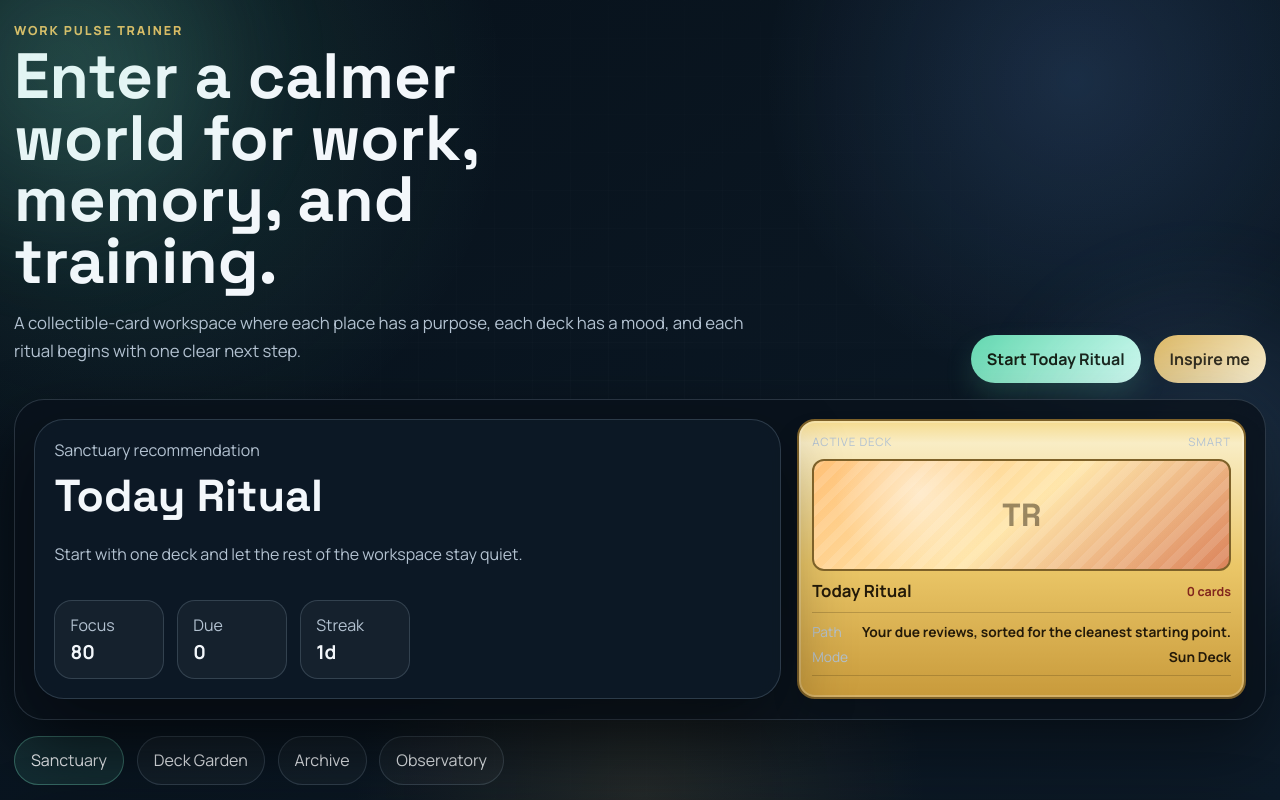
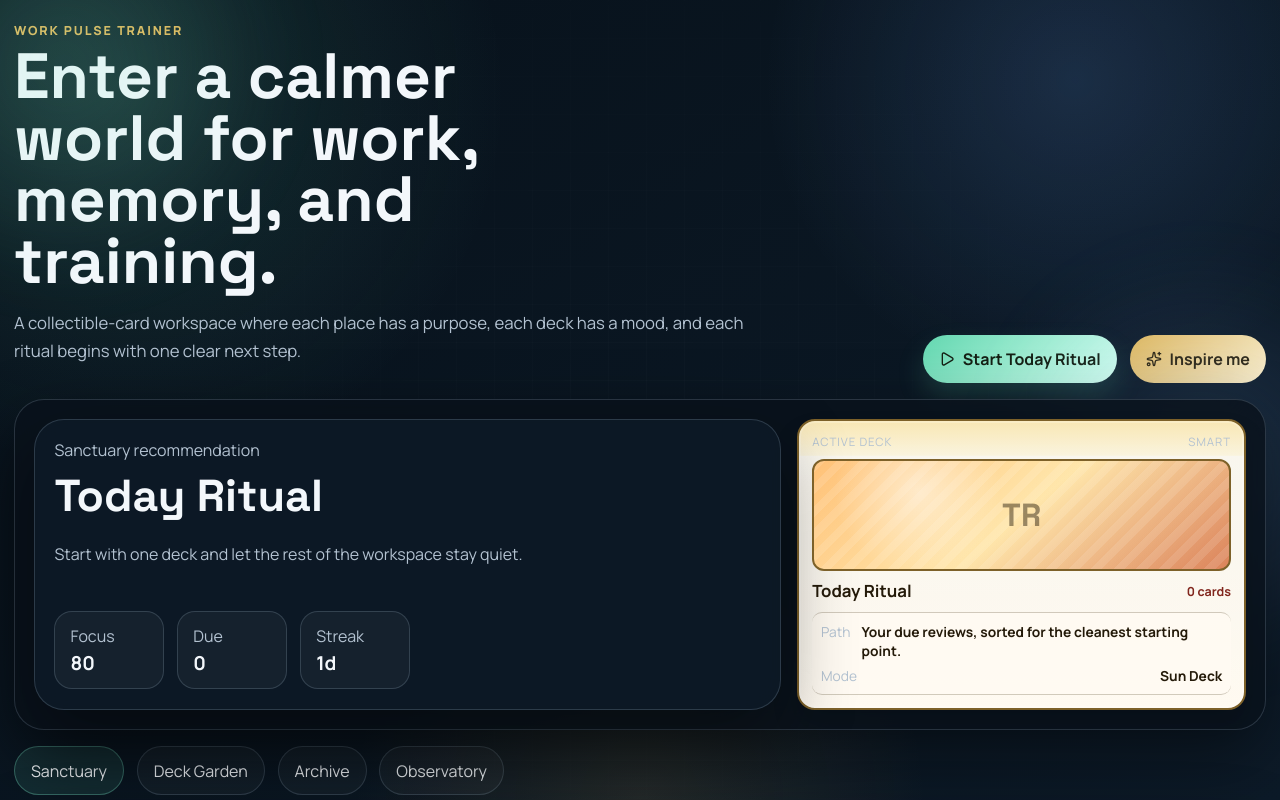
Before and after one commit to GauravJ3/work-tracker-srs, a React (Vite) app: page / in a window 1280 px wide. Shown: the top 800 px of the page. Built offline with nearby package versions, Linux system fonts and the light colour scheme.

Commit message:
fix: improve card readability and icon actions

```diff
--- a/package.json
+++ b/package.json
@@ -9,6 +9,7 @@
     "preview": "vite preview"
   },
   "dependencies": {
+    "lucide-react": "^0.577.0",
     "react": "^19.1.1",
     "react-dom": "^19.1.1"
   },
--- a/src/App.jsx
+++ b/src/App.jsx
@@ -1,4 +1,15 @@
 import { useEffect, useMemo, useRef, useState } from "react";
+import {
+  Archive,
+  Bell,
+  CheckCircle2,
+  ExternalLink,
+  FolderPlus,
+  Play,
+  RefreshCw,
+  Sparkles,
+  Upload,
+} from "lucide-react";
 import { blindItems } from "./data/blind75";
 import { createManualItem, mergeImportedItems, parseCsv, rowsToItems } from "./lib/importers";
 import { fetchSheetRows } from "./lib/sheets";
@@ -679,9 +690,11 @@ function App() {
           </div>
           <div className="hero-actions">
             <button className="button button-primary" type="button" onClick={() => startSession(activeDeck)}>
+              <Play size={16} />
               Start {activeDeck?.name || "ritual"}
             </button>
             <button className="button button-secondary" type="button" onClick={inspire}>
+              <Sparkles size={16} />
               Inspire me
             </button>
           </div>
@@ -744,9 +757,11 @@ function App() {
                     </p>
                     <div className="hero-actions">
                       <button className="button button-primary" type="button" onClick={() => startSession(activeDeck)}>
+                        <Play size={16} />
                         Enter ritual
                       </button>
                       <button className="button button-ghost" type="button" onClick={() => setView("decks")}>
+                        <Archive size={16} />
                         Explore decks
                       </button>
                     </div>
@@ -776,6 +791,7 @@ function App() {
                         badge={index === 0 ? "Next Card" : `#${index + 1}`}
                         footer={
                           <button className="button button-ghost" type="button" onClick={() => startSession(activeDeck)}>
+                            <Play size={16} />
                             Review in session
                           </button>
                         }
@@ -875,6 +891,7 @@ function App() {
                       onChange={(event) => setDeckForm((current) => ({ ...current, description: event.target.value }))}
                     />
                     <button className="button button-primary" type="submit">
+                      <FolderPlus size={16} />
                       Create deck
                     </button>
                   </form>
@@ -890,6 +907,7 @@ function App() {
                               <span>{hydrated.count} cards • {deck.description}</span>
                             </button>
                             <button className="button button-ghost" type="button" onClick={() => removeDeck(deck.id)}>
+                              <Archive size={16} />
                               Archive
                             </button>
                           </article>
@@ -942,6 +960,7 @@ function App() {
                     onChange={(event) => setItemForm((current) => ({ ...current, category: event.target.value }))}
                   />
                   <button className="button button-primary" type="submit">
+                    <FolderPlus size={16} />
                     Add card
                   </button>
                     </form>
@@ -958,6 +977,7 @@ function App() {
                               <div className="card-actions">
                                 {!done ? (
                                   <button className="button button-ghost" type="button" onClick={() => completeItem(item.id)}>
+                                    <CheckCircle2 size={16} />
                                     Complete
                                   </button>
                                 ) : null}
@@ -976,6 +996,7 @@ function App() {
                                       type="button"
                                       onClick={() => addTrackedItemToDeck(selectedCustomDeck.id, item.id)}
                                     >
+                                      <FolderPlus size={16} />
                                       Add to {selectedCustomDeck.name}
                                     </button>
                                   )
@@ -1032,6 +1053,7 @@ function App() {
                           <strong>
                             <a href={href} target="_blank" rel="noreferrer">
                               {item.title}
+                              <ExternalLink size={14} className="inline-icon" />
                             </a>
                           </strong>
                           <span className="trainer-hp">{solved ? "Solved" : tracked ? "Tracked" : "Wild"}</span>
@@ -1041,14 +1063,17 @@ function App() {
                         </div>
                         <div className="card-actions">
                           <button className="button button-ghost" type="button" onClick={() => addBlindItem(item)}>
+                            <FolderPlus size={16} />
                             {tracked ? "Track again" : "Track"}
                           </button>
                           {selectedCustomDeck ? (
                             <button className="button button-ghost" type="button" onClick={() => addBlindItem(item, selectedCustomDeck.id)}>
+                              <FolderPlus size={16} />
                               Add to deck
                             </button>
                           ) : null}
                           <button className="button button-primary" type="button" disabled={solved} onClick={() => toggleSolved(item.id)}>
+                            <CheckCircle2 size={16} />
                             {solved ? "Solved" : "Mark solved"}
                           </button>
                         </div>
@@ -1121,12 +1146,15 @@ function App() {
                   </div>
                   <div className="stack-list">
                     <button className="button button-primary" type="button" onClick={() => syncFromSheet(false)}>
+                      <RefreshCw size={16} />
                       Sync from sheet
                     </button>
                     <button className="button button-secondary" type="button" onClick={() => fileRef.current?.click()}>
+                      <Upload size={16} />
                       Import CSV
                     </button>
                     <button className="button button-ghost" type="button" onClick={enableNotifications}>
+                      <Bell size={16} />
                       Enable notifications
                     </button>
                     <label className="toggle-line">
@@ -1286,6 +1314,7 @@ function FocusSessionOverlay({ deck, session, currentItem, progress, onAnswer, o
             <h2>{deck?.name || "Session"}</h2>
           </div>
           <button className="button button-ghost" type="button" onClick={onClose}>
+            <Archive size={16} />
             Leave ritual
           </button>
         </div>
@@ -1306,6 +1335,7 @@ function FocusSessionOverlay({ deck, session, currentItem, progress, onAnswer, o
             <h3>You cleared {session.reviewed.length} cards.</h3>
             <p>Return to the studio when you want the next deck.</p>
             <button className="button button-primary" type="button" onClick={onClose}>
+              <Sparkles size={16} />
               Return to studio
             </button>
           </div>
--- a/src/styles.css
+++ b/src/styles.css
@@ -261,6 +261,7 @@ a {
   display: inline-flex;
   align-items: center;
   justify-content: center;
+  gap: 0.5rem;
   cursor: pointer;
   font-weight: 700;
   transition: transform 160ms ease, border-color 160ms ease, box-shadow 160ms ease, background 160ms ease;
@@ -534,7 +535,9 @@ a {
 .trainer-card {
   border-radius: 18px;
   border: 2px solid var(--card-frame-line);
-  background: linear-gradient(180deg, var(--card-frame-gold-1) 0%, #f9edc5 8%, var(--card-frame-gold-2) 52%, var(--card-frame-gold-3) 100%);
+  background:
+    linear-gradient(180deg, rgba(255, 255, 255, 0.34), rgba(255, 255, 255, 0.08)),
+    linear-gradient(180deg, var(--card-frame-gold-1) 0%, #f8efcf 12%, #f6f2e7 12.1%, #fffaf0 100%);
   color: var(--card-text-dark);
   padding: 0.8rem;
   box-shadow:
@@ -629,12 +632,16 @@ a {
 .trainer-name-row strong {
   font-size: var(--type-h3);
   line-height: 1.15;
+  display: flex;
+  align-items: center;
+  gap: 0.35rem;
 }
 
 .trainer-hp {
   font-size: var(--type-label);
   color: var(--card-danger-red);
   font-weight: 700;
+  white-space: nowrap;
 }
 
 .trainer-info {
@@ -645,6 +652,9 @@ a {
   display: grid;
   gap: 0.4rem;
   font-size: var(--type-body-sm);
+  background: rgba(255, 251, 242, 0.82);
+  border-radius: 10px;
+  padding-inline: 0.55rem;
 }
 
 .trainer-info div {
@@ -655,6 +665,34 @@ a {
 
 .trainer-footer {
   margin-top: 0.7rem;
+  padding-top: 0.2rem;
+}
+
+.card-actions {
+  display: flex;
+  gap: 0.5rem;
+  flex-wrap: wrap;
+}
+
+.trainer-card .button {
+  min-height: 2.45rem;
+  font-size: var(--type-body-sm);
+  padding: 0.65rem 0.8rem;
+}
+
+.trainer-card .button-ghost {
+  background: rgba(36, 26, 9, 0.06);
+  border-color: rgba(64, 48, 16, 0.18);
+  color: var(--card-text-dark);
+}
+
+.trainer-card .button-primary {
+  background: linear-gradient(135deg, #6fe0b7, #cffff0);
+  color: #102016;
+}
+
+.inline-icon {
+  flex: 0 0 auto;
 }
 
 .metrics-strip {
```
Also changed, not shown: 1 other file (tests, documents, lock files or other folders).
